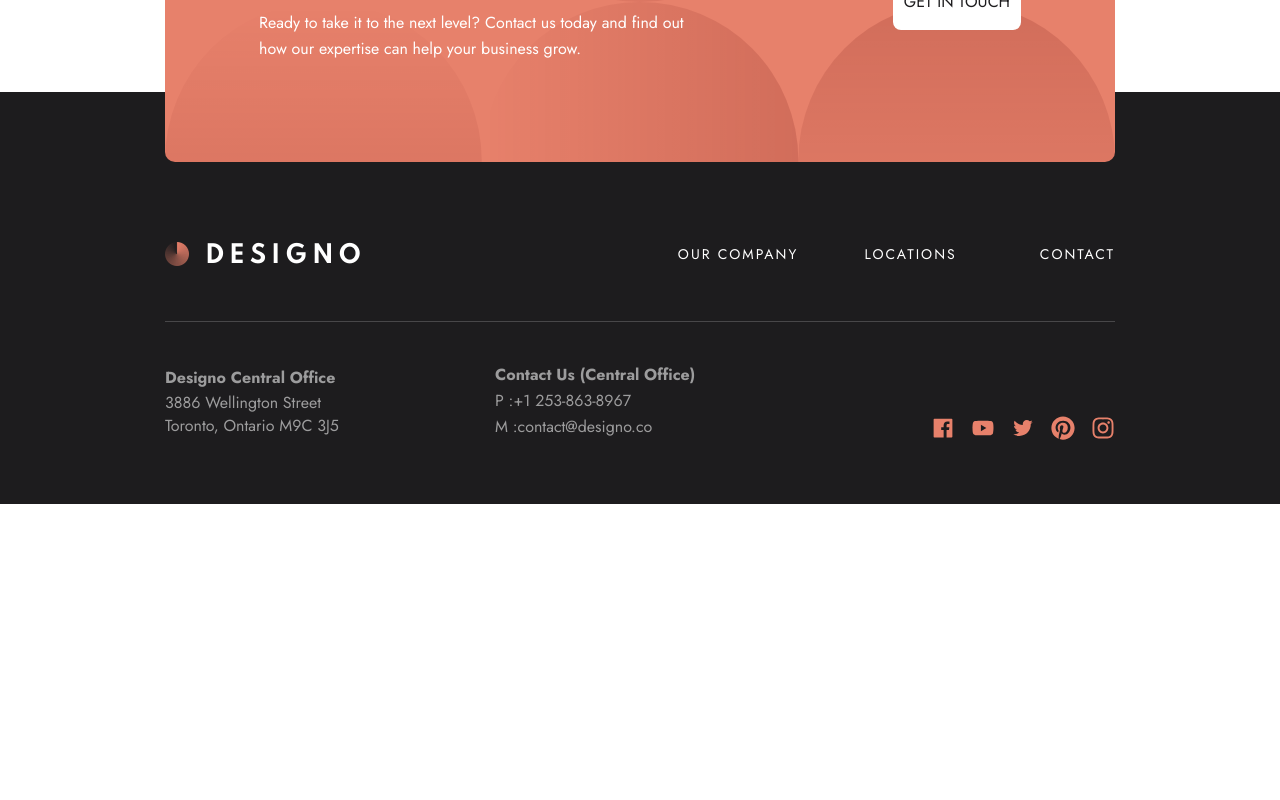
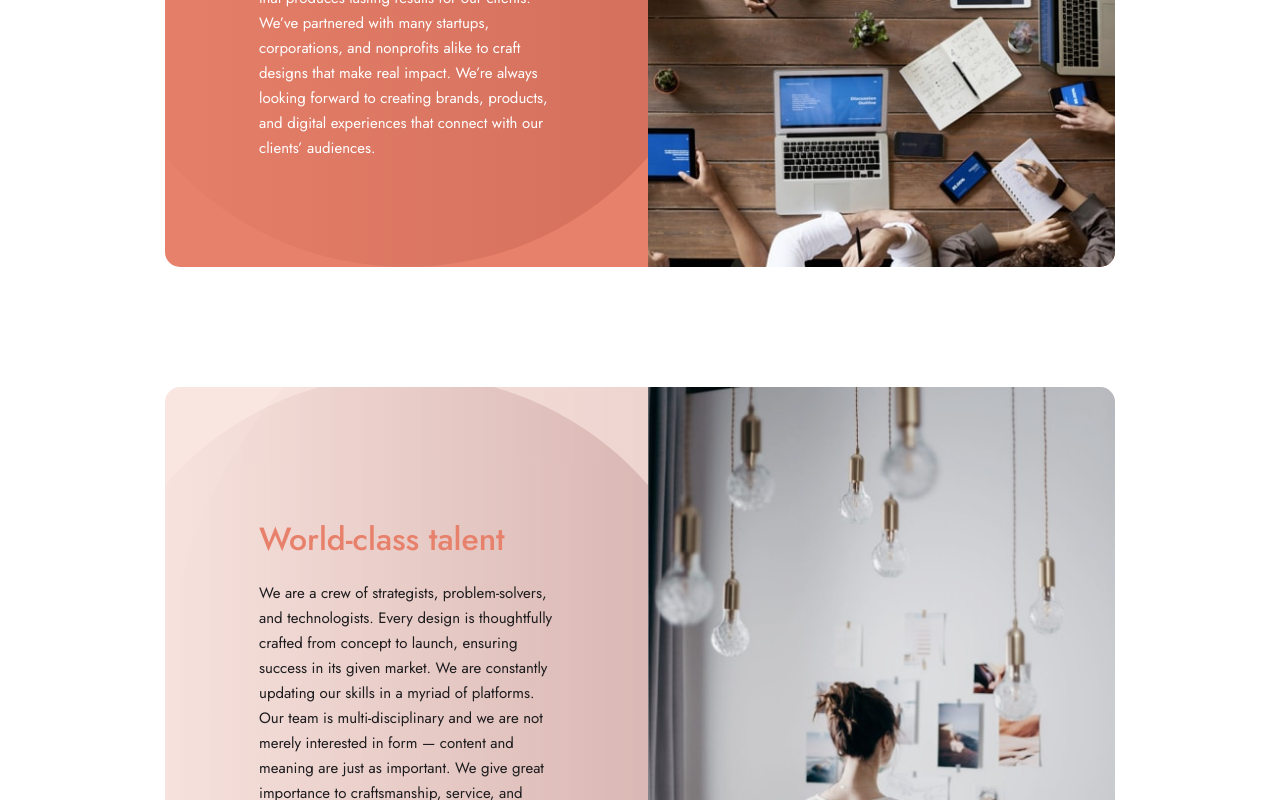
Before and after one commit to KingJosephI/designo-multipage, a React (Vite) app: page /our-company in a window 1280 px wide. Shown: the part 300-1100 px from the top of the page. Before the commit the page ends 804 px from the top, so only its background shows below. Built offline with nearby package versions, Linux system fonts and the light colour scheme.

Commit message:
feat: add the about/our-company page

```diff
--- /dev/null
+++ b/src/pages/OurCompany/OurCompany.scss
@@ -0,0 +1,136 @@
+@use '../../styles/' as *;
+
+main {
+  display: flex;
+  flex-direction: column;
+
+  @media (width >= rem(700)) {
+    gap: rem(120);
+  }
+}
+
+.about,
+.world-class,
+.real-deal {
+  background-color: $peach;
+
+  &__content {
+    padding: rem(84) rem(35);
+    text-align: center;
+    color: $white;
+    background-image: url('../../assets/about/mobile/bg-pattern-hero-about-mobile.svg');
+    background-repeat: no-repeat;
+    background-position: top rem(-100) right rem(0);
+  }
+
+  &__title {
+    font-size: rem(32);
+    line-height: rem(36);
+    font-weight: 500;
+    padding-block-end: rem(24);
+  }
+
+  &__description {
+    font-size: rem(15);
+    line-height: rem(25);
+    font-weight: normal;
+  }
+
+  @media (width >= rem(700)) {
+    border-radius: rem(15);
+    overflow: hidden;
+    margin-inline: rem(39);
+  }
+  @media (width >= rem(1024)) {
+    margin-inline: rem(165);
+    display: grid;
+    grid-template-columns: 2fr 1fr;
+
+    &__content {
+      grid-column: 1/2;
+      grid-row: 1/2;
+      text-align: left;
+      padding: 0;
+      padding-inline: clamp(rem(20), rem(94), rem(94));
+      display: grid;
+      align-content: center;
+      background-image: url('../../assets/about/desktop/bg-pattern-hero-about-desktop.svg');
+      background-position: bottom;
+    }
+    &__image {
+      grid-column: 2/3;
+      grid-row: 1/2;
+
+      height: 100%;
+      min-width: rem(467);
+    }
+  }
+}
+
+.real-deal {
+  margin-bottom: rem(120);
+}
+
+.world-class,
+.real-deal {
+  background-color: rgba(231, 130, 107, 0.2);
+  @include backgroundImage(
+    '../../assets/about/desktop/bg-pattern-hero-about-desktop.svg'
+  );
+  // background-repeat: repeat;
+  &__title {
+    color: $peach;
+  }
+
+  &__description {
+    color: $black;
+  }
+}
+
+.locations {
+  display: grid;
+  gap: rem(80);
+  padding-block: rem(120);
+  .location {
+    text-align: center;
+
+    &__illustration {
+      width: rem(182);
+      margin-inline: auto;
+      background-image: url('../../assets/shared/desktop/bg-pattern-small-circle.svg');
+      background-repeat: no-repeat;
+      background-position: center;
+      border-radius: 50%;
+      // background-color: teal;
+    }
+
+    &__title {
+      font-size: rem(20);
+      line-height: rem(26);
+      font-weight: 500;
+      letter-spacing: rem(5);
+      padding-block: rem(48) rem(32);
+      text-transform: uppercase;
+    }
+    &__button {
+      display: inline-block;
+      background-color: $peach;
+      color: $white;
+      text-transform: uppercase;
+      padding: rem(15) rem(30);
+      border-radius: rem(8);
+      font-size: rem(15);
+      letter-spacing: rem(1);
+      transition: 0.2s;
+
+      &:hover {
+        background-color: $peach-light;
+      }
+    }
+  }
+  @media (width >=rem(1024)) {
+    display: flex;
+    justify-content: space-between;
+    padding-inline: rem(165);
+  }
+}
--- a/src/pages/OurCompany/OurCompany.tsx
+++ b/src/pages/OurCompany/OurCompany.tsx
@@ -1,9 +1,142 @@
+import { Link } from 'react-router-dom';
 import { Layout, LetsTalkSection } from '../../common';
+import aboutHeroImage from '../../assets/about/desktop/image-about-hero.jpg';
+import aboutHeroImageMobile from '../../assets/about/mobile/image-about-hero.jpg';
+import aboutHeroImageTablet from '../../assets/about/tablet/image-about-hero.jpg';
+import realDealImage from '../../assets/about/desktop/image-real-deal.jpg';
+import realDealImageMobile from '../../assets/about/mobile/image-real-deal.jpg';
+import realDealImageTablet from '../../assets/about/tablet/image-real-deal.jpg';
+import worldClassImage from '../../assets/about/desktop/image-world-class-talent.jpg';
+import worldClassImageTablet from '../../assets/about/tablet/image-world-class-talent.jpg';
+import worldClassImageMobile from '../../assets/about/mobile/image-world-class-talent.jpg';
+import ukIllustration from '../../assets/shared/desktop/illustration-united-kingdom.svg';
+import australiaIllustration from '../../assets/shared/desktop/illustration-australia.svg';
+import canadaIllustration from '../../assets/shared/desktop/illustration-canada.svg';
+import './OurCompany.scss';
 
 const OurCompany = () => {
   return (
     <Layout>
-      <h1>Our company</h1>
+      <main className="container">
+        <section className="about">
+          <picture>
+            <source media="(min-width:1024px)" srcSet={aboutHeroImage} />
+            <source media="(min-width:700px)" srcSet={aboutHeroImageTablet} />
+            <img
+              className="about__image"
+              src={aboutHeroImageMobile}
+              alt="About illustration"
+            />
+          </picture>
+
+          <div className="about__content">
+            <h1 className="about__title">About</h1>
+            <p className="about__description">
+              Founded in 2010, we are a creative agency that produces lasting
+              results for our clients. We’ve partnered with many startups,
+              corporations, and nonprofits alike to craft designs that make real
+              impact. We’re always looking forward to creating brands, products,
+              and digital experiences that connect with our clients’ audiences.
+            </p>
+          </div>
+        </section>
+        <section className="world-class">
+          <picture>
+            <source media="(min-width:1024px)" srcSet={worldClassImage} />
+            <source media="(min-width:700px)" srcSet={worldClassImageTablet} />
+            <img
+              className="world-class__image"
+              src={worldClassImageMobile}
+              alt="Woman standing in front of the door"
+            />
+          </picture>
+          <div className="world-class__content">
+            <h2 className="world-class__title">World-class talent</h2>
+            <p className="world-class__description">
+              We are a crew of strategists, problem-solvers, and technologists.
+              Every design is thoughtfully crafted from concept to launch,
+              ensuring success in its given market. We are constantly updating
+              our skills in a myriad of platforms.
+            </p>
+            <p className="world-class__description">
+              Our team is multi-disciplinary and we are not merely interested in
+              form — content and meaning are just as important. We give great
+              importance to craftsmanship, service, and prompt delivery. Clients
+              have always been impressed with our high-quality outcomes that
+              encapsulates their brand’s story and mission.
+            </p>
+          </div>
+        </section>
+        <section className="locations">
+          <article className="location">
+            <img
+              className="location__illustration"
+              src={canadaIllustration}
+              alt="location illustration"
+            />
+            <div className="location__content">
+              <h2 className="location__title">CANADA</h2>
+              <Link className="location__button" to="/location">
+                See Location
+              </Link>
+            </div>
+          </article>
+          <article className="location">
+            <img
+              className="location__illustration"
+              src={australiaIllustration}
+              alt="location illustration"
+            />
+            <div className="location__content">
+              <h2 className="location__title">AUSTRALIA</h2>
+              <Link className="location__button" to="/location">
+                See Location
+              </Link>
+            </div>
+          </article>
+          <article className="location">
+            <img
+              className="location__illustration"
+              src={ukIllustration}
+              alt="location illustration"
+            />
+            <div className="location__content">
+              <h2 className="location__title">United KINGDOM</h2>
+              <Link className="location__button" to="/location">
+                See Location
+              </Link>
+            </div>
+          </article>
+        </section>
+
+        <section className="real-deal">
+          <picture>
+            <source media="(min-width:1024px)" srcSet={realDealImage} />
+            <source media="(min-width:700px)" srcSet={realDealImageTablet} />
+            <img
+              className="real-deal__image"
+              src={realDealImageMobile}
+              alt="Real Deal illustration"
+            />
+          </picture>
+          <div className="real-deal__content">
+            <h2 className="real-deal__title">The real deal</h2>
+            <p className="real-deal__description">
+              As strategic partners in our clients’ businesses, we are ready to
+              take on any challenge as our own. Solving real problems require
+              empathy and collaboration, and we strive to bring a fresh
+              perspective to every opportunity. We make design and technology
+              more accessible and give you tools to measure success.
+            </p>
+            <p className="real-deal__description">
+              We are visual storytellers in appealing and captivating ways. By
+              combining business and marketing strategies, we inspire audiences
+              to take action and drive real results.
+            </p>
+          </div>
+        </section>
+      </main>
+
       <LetsTalkSection />
     </Layout>
   );
```
